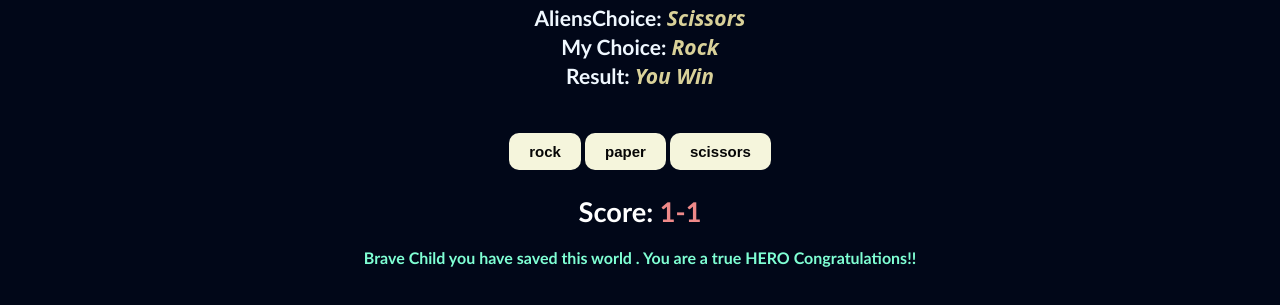
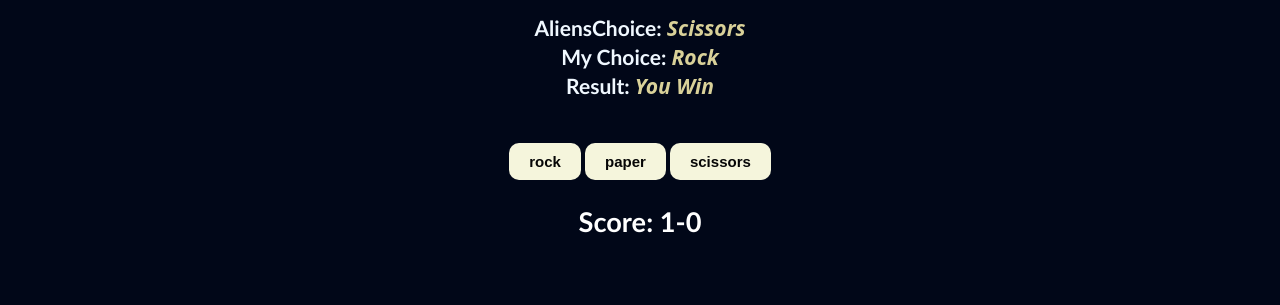
Before and after one commit to Anthony-obiako/Rock-Paper-Scissors, a plain HTML site: page index.html in a window 1280 px wide. Both pictures are taken after a click on the button "rock". Shown: the part 195-500 px from the top of the page. Drawn offline with Linux system fonts and the light colour scheme.

Commit message:
minor changes

```diff
--- a/index.html
+++ b/index.html
@@ -32,13 +32,14 @@
           <button id="scissors">scissors</button>
         </div>
         <h3 class="score">
-          Score: <span class="scores">1-1</span>
+          Score: <span id="user-scores">0</span>-<span
+            id="alien-scores"
+            >0</span
+          >
         </h3>
       </div>
       <div class="remarks">
         <h4>
-          Brave Child you have saved this world . You are a true
-          HERO Congratulations!!
           <span id="end-text"></span>
         </h4>
       </div>
--- a/main.js
+++ b/main.js
@@ -4,9 +4,18 @@ const computerChoice = document.getElementById(
 );
 const result = document.getElementById("result");
 const gameChoice = document.querySelectorAll("button");
+const scores = document.getElementById("scores");
 let userChoice;
 let computerPick;
 let gameResult;
+const userScores = document.getElementById("user-scores");
+const alienScores = document.getElementById("alien-scores");
+let userScore = 0;
+let alienScore = 0;
+const endText = document.getElementById("end-text");
+let endtexts;
+
+function initializeGame() {
   gameChoice.forEach((gamechoices) =>
     gamechoices.addEventListener("click", (e) => {
       userChoice = e.target.id;
@@ -15,7 +24,8 @@ gameChoice.forEach((gamechoices) =>
       gameWinner();
     })
   );
-
+}
+initializeGame();
 function spawnComputerChoice() {
   const randomPick = Math.floor(
     Math.random() * gameChoice.length + 1
@@ -32,6 +42,15 @@ function spawnComputerChoice() {
   computerChoice.innerHTML = computerPick;
 }
 
+// function gameRound() {
+//   if (userScore === 3) {
+//     endtexts =
+//       "Brave Child you have saved this world . You are a true HERO Congratulations!!";
+//   } else if (alienScore === 3) {
+//     endtexts = "You Failed and now you are DOOMED";
+//   }
+// }
+
 function gameWinner() {
   if (userChoice === computerPick) {
     gameResult = " Its a draw";
@@ -41,12 +60,17 @@ function gameWinner() {
     (userChoice === "scissors" && computerPick === "paper")
   ) {
     gameResult = " You Win";
+    userScore++;
+    userScores.innerHTML = userScore;
   } else if (
     (userChoice === "rock" && computerPick === "paper") ||
     (userChoice === "paper" && computerPick === "scissors") ||
     (userChoice === "scissors" && computerPick === "rock")
   ) {
     gameResult = " You lose";
+    alienScore++;
+    alienScores.innerHTML = alienScore;
+    gameRound();
   }
 
   result.innerHTML = gameResult;
```
Lines whose indentation alone changed are shown as unchanged.
